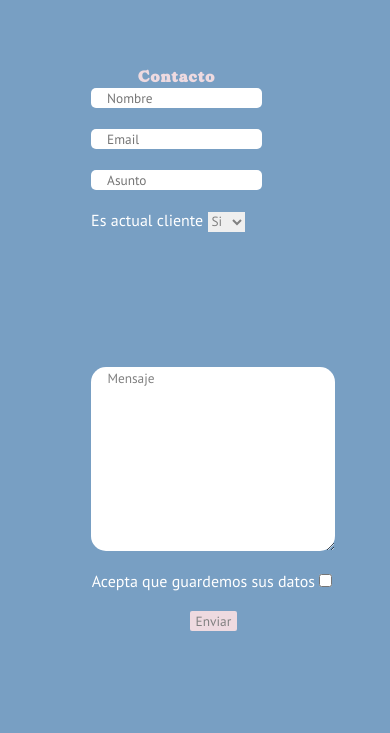
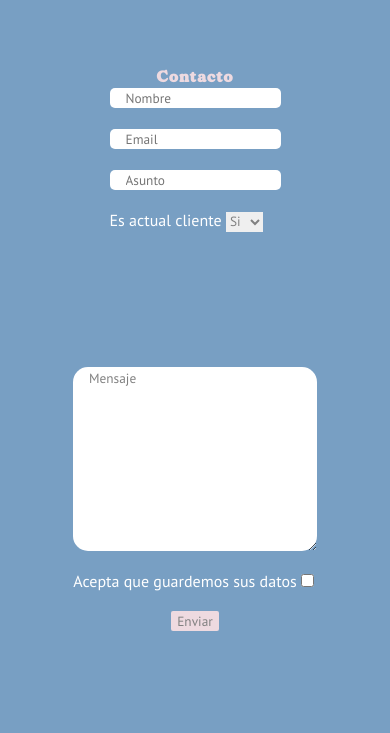
Before and after one commit to Almendra-Sanz/coderClerico, a website: page assets/views/contacto.html in a window 390 px wide. Shown: the part 54-787 px from the top of the page. Drawn offline with Linux system fonts and the light colour scheme.

Commit message:
Entrega proyecto final

```diff
--- a/assets/partials/_header.scss
+++ b/assets/partials/_header.scss
@@ -39,6 +39,7 @@ header {
         justify-content: center;
         margin: 0;
         padding-left: 30%;
+        margin-right: 5%;
         width: 60%;
         height: auto;
 
@@ -108,6 +109,7 @@ header {
         margin: 0;
         padding-left: 5%;
 
+
     }
 
     header .menu__item {
@@ -134,6 +136,8 @@ header {
         justify-content: space-evenly;
         margin: 0;
         padding-left: 0%;
+        margin-right: 3%;
+
 
     }
 
--- a/assets/views/_contacto.scss
+++ b/assets/views/_contacto.scss
@@ -5,14 +5,13 @@
 
 
 .con {
-    padding-right: 3em;
+    margin-left: 30%;
     color: $linkcol;
-    padding-left: 50%;
+
 }
 
 .me {
-    padding-left: 3em;
-    padding-right: 50%;
+    margin-right: 30%;
     color: $linkcol;
 
 }
@@ -57,15 +56,13 @@ select {
 @media screen and (max-width: 768px) {
 
     .con {
-        padding-right: 3em;
+        margin-left: 0%;
         color: $linkcol;
-        padding-left: 3%;
         align-items: center;
     }
 
     .me {
-        padding-left: 3em;
-        padding-right: 3%;
+        margin-right: 0%;
         color: $linkcol;
         align-items: center;
 
```
Also changed, not shown: assets/css/index.css.
